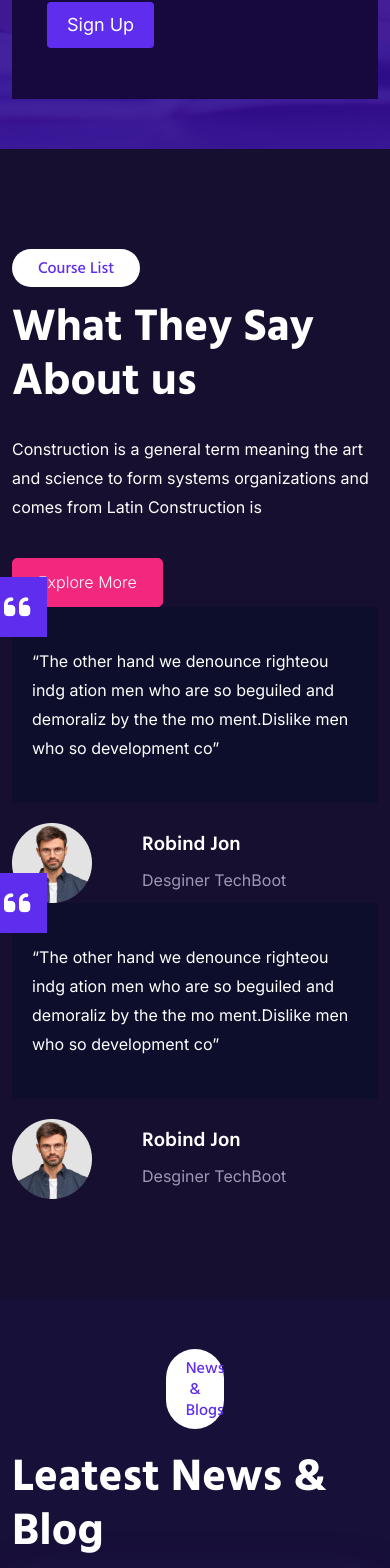
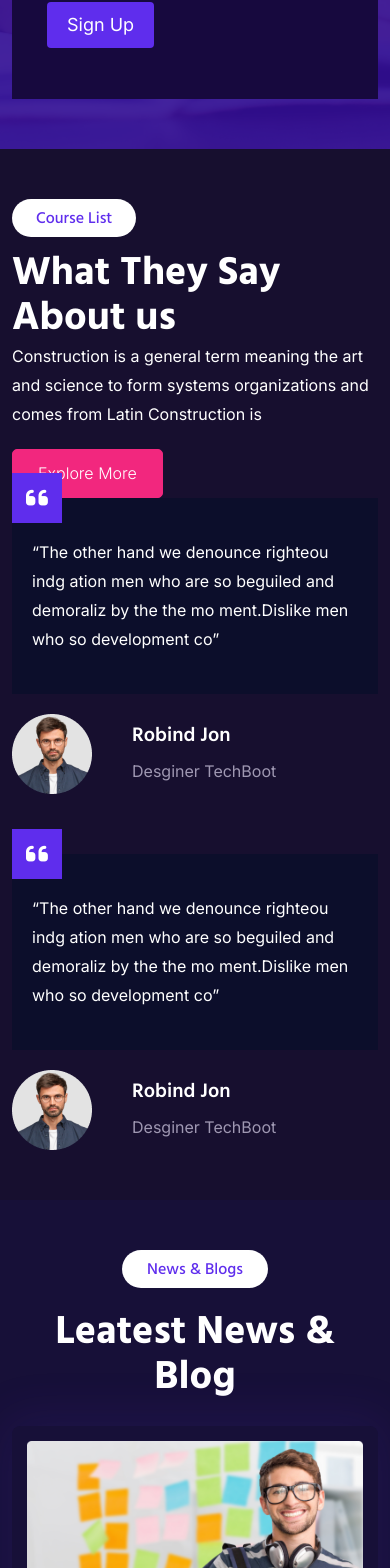
Before and after one commit to devs-iftiar163/edurock_lms, a React (Vite) app: page / in a window 390 px wide. Shown: the part 8666-10234 px from the top of the page. Built offline with nearby package versions, Linux system fonts and the light colour scheme.

Commit message:
responsive

```diff
--- a/src/pages/Home/Blog.jsx
+++ b/src/pages/Home/Blog.jsx
@@ -7,7 +7,7 @@ const Blog = () => {
       <section className="blog-section">
         <div className="container">
           <div className="row">
-            <div className="col-lg-12">
+            <div className="col-lg-12 col-md-12 col-sm-12">
               <div className="blog-heading">
                 <h4>News & Blogs</h4>
                 <h2>Leatest News & Blog</h2>
@@ -15,7 +15,7 @@ const Blog = () => {
             </div>
           </div>
           <div className="row">
-            <div className="col-lg-4">
+            <div className="col-lg-4 col-md-4 col-sm-4">
               <div className="blog-card">
                 <div className="feature-image">
                   <img src={blogImage} alt="" />
@@ -36,7 +36,7 @@ const Blog = () => {
                 </div>
               </div>
             </div>
-            <div className="col-lg-4">
+            <div className="col-lg-4 col-md-4 col-sm-4 guter-x">
               <div className="blog-card">
                 <div className="feature-image">
                   <img src={blogImage} alt="" />
@@ -57,7 +57,7 @@ const Blog = () => {
                 </div>
               </div>
             </div>
-            <div className="col-lg-4">
+            <div className="col-lg-4 col-md-4 col-sm-4 guter-x">
               <div className="blog-card">
                 <div className="feature-image">
                   <img src={blogImage} alt="" />
--- a/src/pages/Home/Home.css
+++ b/src/pages/Home/Home.css
@@ -1044,6 +1044,79 @@
   color: #9f98b2;
 }
 
+/* Tablet Responsive */
+@media (min-width: 768px) and (max-width: 850px) {
+  .testimonial-section {
+    padding: 50px 0;
+  }
+  .testimonial-heading h4 {
+    width: 22%;
+  }
+
+  .testimonial-heading h2 {
+    margin: 15px 0 0;
+  }
+
+  .testimonial-button {
+    margin-top: 4px;
+  }
+
+  .margin-xl {
+    margin-top: 60px !important;
+  }
+
+  .testimonials-icon {
+    top: -25px;
+    left: -15px;
+  }
+
+  .author-box {
+    gap: 40px;
+  }
+}
+
+/* Mobile Responsive  */
+@media (min-width: 360px) and (max-width: 767px) {
+  .testimonial-section {
+    padding: 50px 0;
+  }
+  .testimonial-heading h4 {
+    width: 34%;
+  }
+
+  .testimonial-heading h2 {
+    font-size: 40px;
+    line-height: 45px;
+  }
+
+  .testimonial-heading h2 {
+    margin: 15px 0 0;
+  }
+
+  .testimonial-button {
+    margin-top: 4px;
+  }
+
+  .margin-xlm {
+    margin-top: 60px !important;
+  }
+
+  .testimonials-icon {
+    left: 0;
+    top: -25px;
+    height: 50px;
+    width: 50px;
+  }
+
+  .testimonials-icon i {
+    font-size: 25px;
+  }
+
+  .author-box {
+    gap: 40px;
+  }
+}
+
 /* Testimonial Sections End */
 
 /* Blog Section Start */
@@ -1132,6 +1205,45 @@
   border: 1px solid var(--secondary-color);
 }
 
+/* Tablet Responsive */
+@media (min-width: 768px) and (max-width: 850px) {
+  .blog-heading h4 {
+    width: 24%;
+  }
+
+  .blog-content h2 {
+    font-size: 18px;
+    line-height: 24px;
+  }
+
+  .blog-content p {
+    font-size: 12px;
+    line-height: 18px;
+  }
+
+  .read-more {
+    padding: 6px 18px;
+    font-size: 14px;
+  }
+}
+
+/* Mobile Responsive  */
+@media (min-width: 360px) and (max-width: 767px) {
+  .blog-heading h4 {
+    width: 40%;
+  }
+
+  .blog-heading h2 {
+    font-size: 40px;
+    line-height: 45px;
+    text-align: center;
+  }
+
+  .guter-x {
+    margin-top: 1rem !important;
+  }
+}
+
 /* Blog Section End */
 
 /* Newsletter Section Start */
--- a/src/pages/Home/Testimonials.jsx
+++ b/src/pages/Home/Testimonials.jsx
@@ -22,8 +22,8 @@ const Testimonials = () => {
             </div>
             {/* Clients Reviews */}
             <div className="col-lg-8">
-              <div className="row">
-                <div className="col-lg-6">
+              <div className="row margin-xl">
+                <div className="col-lg-6 col-md-6 col-sm-6">
                   <div className="testimonial-content">
                     <div className="testimonials-icon">
                       <i className="fa-solid fa-quote-left"></i>
@@ -44,8 +44,8 @@ const Testimonials = () => {
                     </div>
                   </div>
                 </div>
-                <div className="col-lg-6">
-                  <div className="testimonial-content">
+                <div className="col-lg-6 col-md-6 col-sm-6">
+                  <div className="testimonial-content margin-xlm">
                     <div className="testimonials-icon">
                       <i className="fa-solid fa-quote-left"></i>
                     </div>
```
